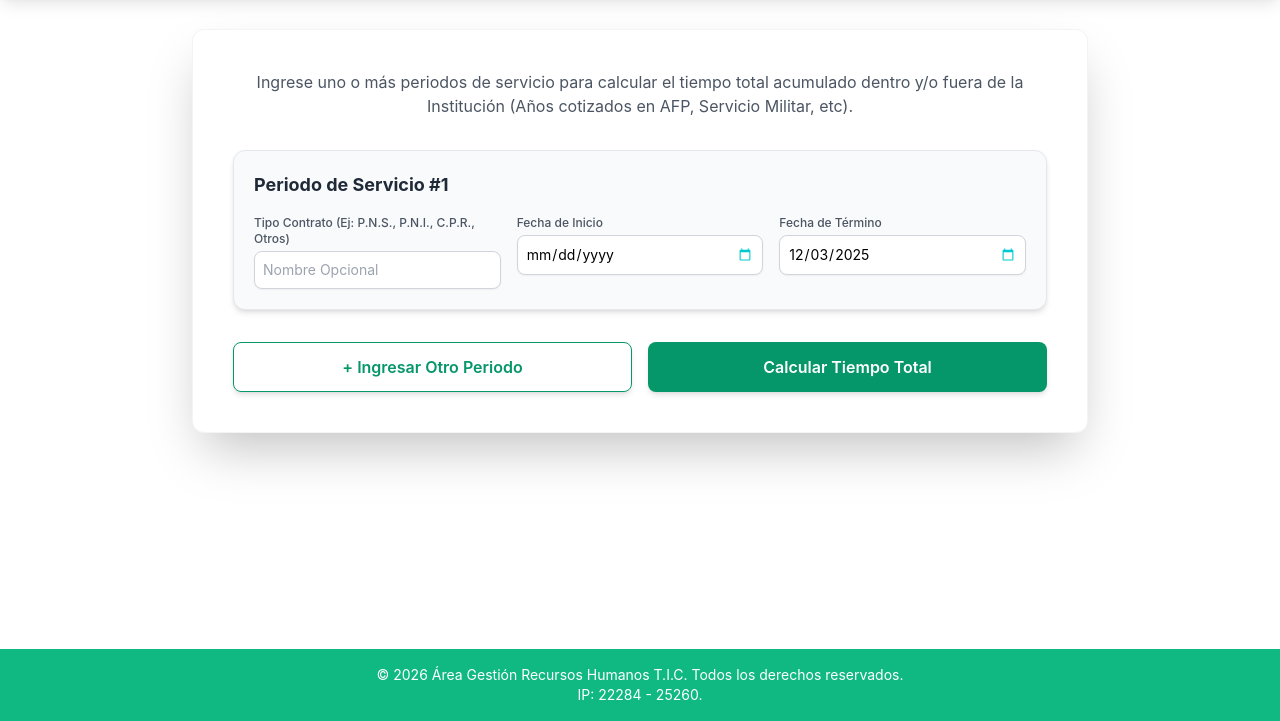
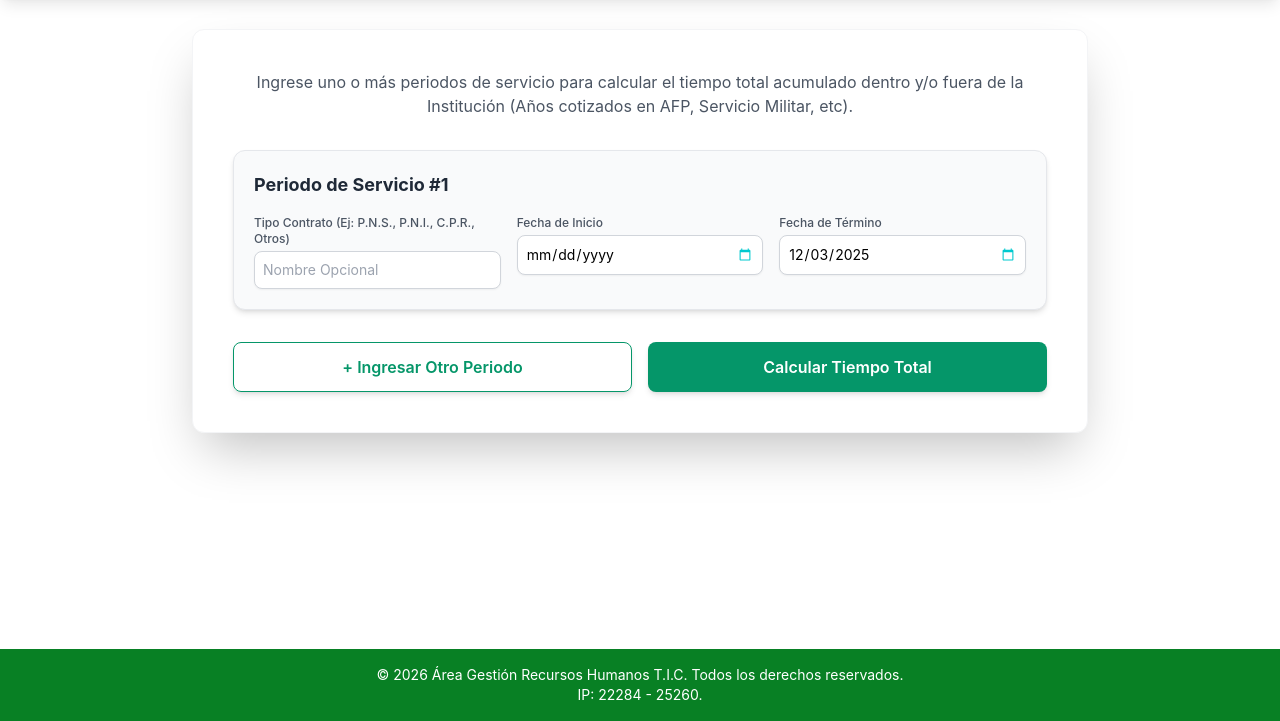
Before and after one commit to cruizl91/calculadoraServicios, a plain HTML site: page index.html in a window 1280 px wide. Shown: the part 79-800 px from the top of the page. Drawn offline with nearby package versions, Linux system fonts and the light colour scheme.

Commit message:
Update index.html
Se cambió color y se agregó el logo DIRTIC en la pestaña del sitio.

```diff
--- a/index.html
+++ b/index.html
@@ -4,6 +4,7 @@
     <meta charset="UTF-8">
     <meta name="viewport" content="width=device-width, initial-scale=1.0">
     <title>Calculadora de Años de Servicio</title>
+    <link rel="icon" type="image/png" href="imgs/DIRTIC.png">
     <!-- Carga de Tailwind CSS para el diseño responsivo -->
     <script src="https://cdn.tailwindcss.com"></script>
     <style>
@@ -17,7 +18,7 @@
         }
         /* Estilo para el encabezado y el pie de página (color verde) */
         .app-header-footer {
-            background-color: #10B981; /* Verde esmeralda */
+            background-color: #088024; /* Color Verde */
             color: white;
         }
         /* Asegura que el contenido principal ocupe el espacio restante */
@@ -373,4 +374,5 @@
     </script>
 
 </body>
+
 </html>
```
